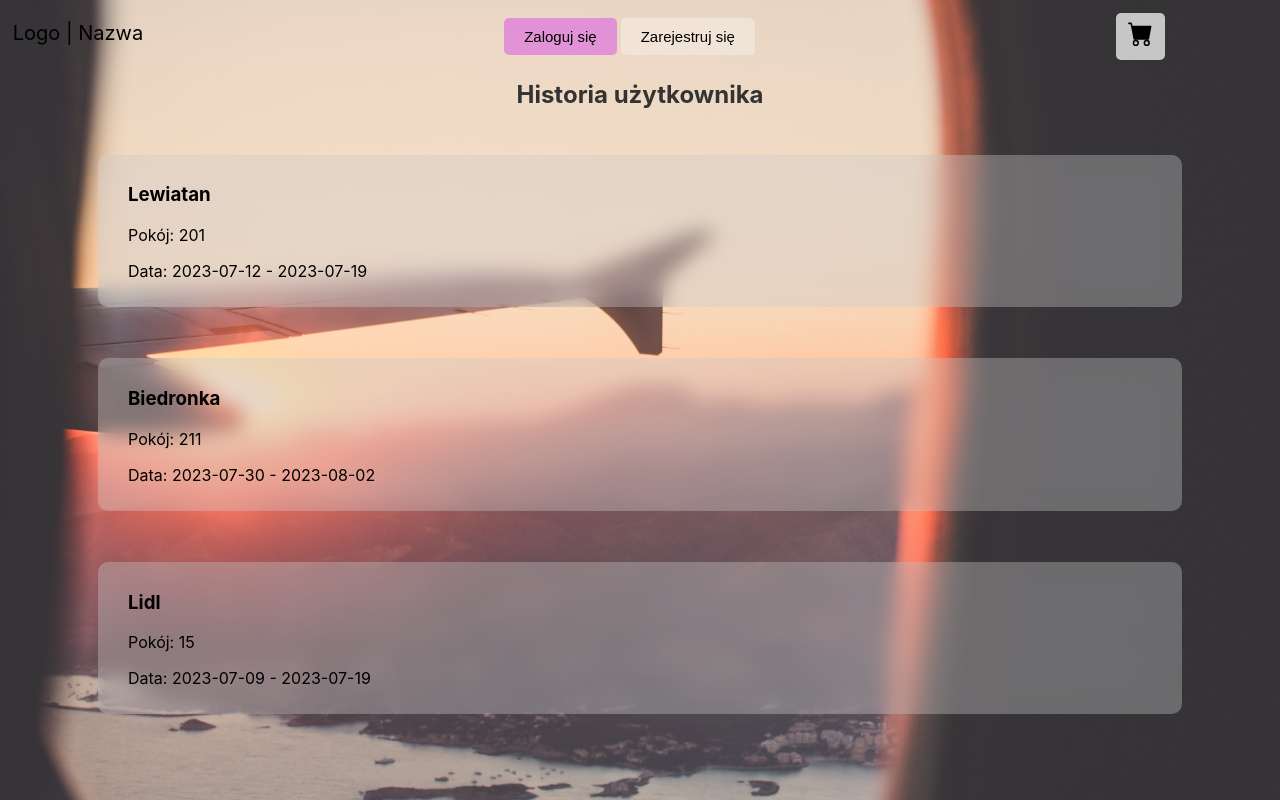
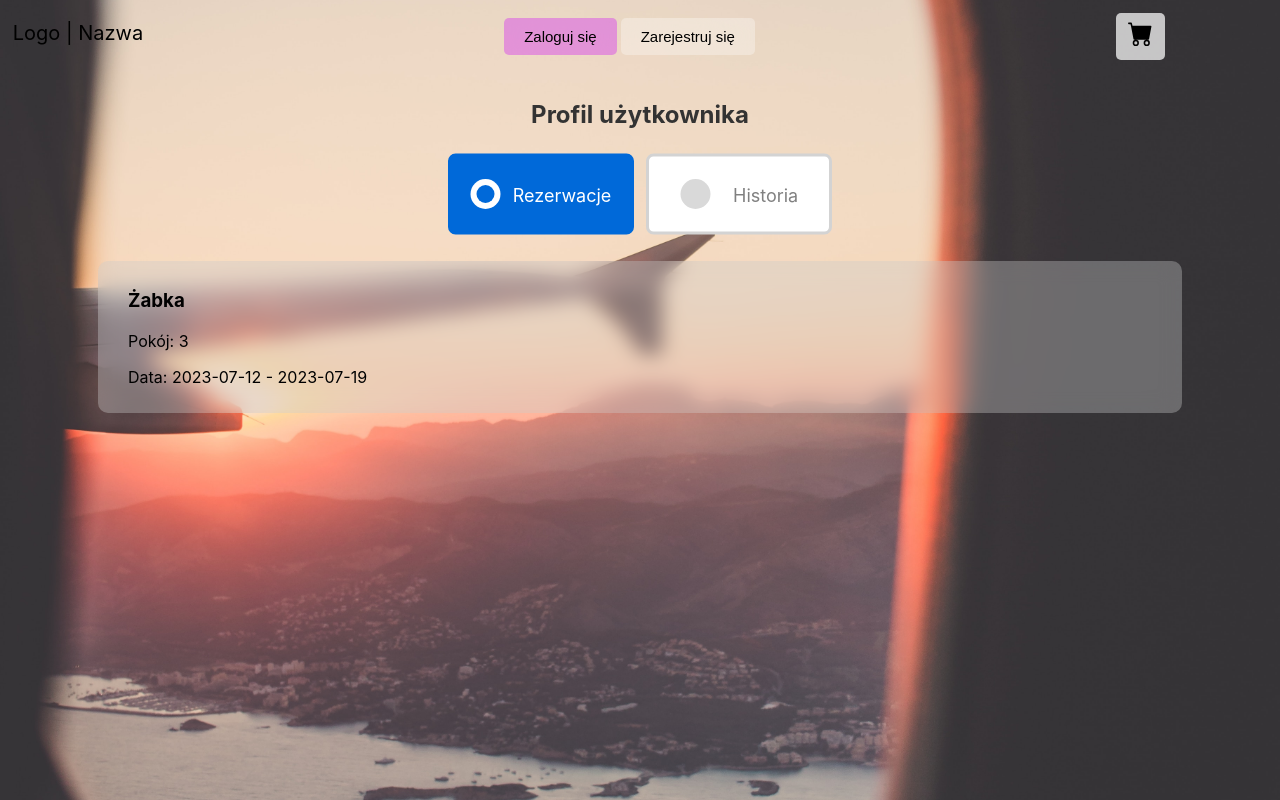
Before and after one commit to krzyswys/Hotel-managment-database, a React (Create React App) app in the folder client/: page /history in a window 1280 px wide. Built offline with nearby package versions, Linux system fonts and the light colour scheme.

Commit message:
user history front

```diff
--- a/client/src/pages/History/History.js
+++ b/client/src/pages/History/History.js
@@ -1,16 +1,52 @@
-import React from 'react';
+import {React, useState} from 'react';
 import './history.css'
 import HistoryRecord from "../HistoryRecord/HistoryRecord"
+import appState from "../../State"
 
 const History = () => {
+  const [selectedOption, setSelectedOption] = useState("reservations");
+  const onRadioChange = e => {
+    setSelectedOption(e.target.value)
+  }
+
   return (
     <div className="history">
-      <h2>Historia użytkownika</h2>
-      <div className="hotel-query-container">
-        <HistoryRecord hotelName="Lewiatan" room="201" dateFrom="2023-07-12" dateTo="2023-07-19"/>
-        <HistoryRecord hotelName="Biedronka" room="211" dateFrom="2023-07-30" dateTo="2023-08-02"/>
-        <HistoryRecord hotelName="Lidl" room="15" dateFrom="2023-07-09" dateTo="2023-07-19"/>
+      <h2>Profil użytkownika {appState.login}</h2>
+
+      <div class="radio-buttons">
+        <input type="radio" name="option" id="option-1"
+          value="reservations"
+          checked={selectedOption === "reservations"}
+          onChange={onRadioChange}
+        ></input>
+
+        <input type="radio" name="option" id="option-2"
+          value="history" checked={selectedOption === "history"}
+          onChange={onRadioChange}
+        ></input>
+
+        <label for="option-1" class="option option-1">
+          <div class="dot"></div>
+          <span>Rezerwacje</span>
+        </label>
+        <label for="option-2" class="option option-2">
+          <div class="dot"></div>
+          <span>Historia</span>
+        </label>
       </div>
+
+      {selectedOption === "reservations" &&
+        <div className="hotel-query-container">
+          <HistoryRecord hotelName="Żabka" room="3" dateFrom="2023-07-12" dateTo="2023-07-19"/>
+        </div>
+      }
+      {selectedOption === "history" &&
+        <div className="hotel-query-container">
+          <HistoryRecord hotelName="Lewiatan" room="201" dateFrom="2023-07-12" dateTo="2023-07-19"/>
+          <HistoryRecord hotelName="Biedronka" room="211" dateFrom="2023-07-30" dateTo="2023-08-02"/>
+          <HistoryRecord hotelName="Lidl" room="15" dateFrom="2023-07-09" dateTo="2023-07-19"/>
+        </div>
+      }
     </div>
   );
 };
--- a/client/src/pages/History/history.css
+++ b/client/src/pages/History/history.css
@@ -0,0 +1,86 @@
+.history {
+    display: flex;
+    flex-direction: column;
+    align-items: center;
+}
+
+/* Radio buttons */
+.radio-buttons{
+  display: inline-flex;
+  height: 50px;
+  width: 450px;
+  align-items: center;
+  justify-content: space-evenly;
+  border-radius: 5px;
+  padding: 20px 15px;
+
+  user-select: none;
+}
+
+.radio-buttons .option{
+  background: #fff;
+  height: 100%;
+  width: 100px;
+  display: flex;
+  align-items: center;
+  justify-content: space-evenly;
+  margin: 0 10px;
+  border-radius: 5px;
+  cursor: pointer;
+  padding: 0 10px;
+  border: 2px solid lightgrey;
+  transition: all 0.3s ease;
+}
+
+.radio-buttons .option .dot{
+  height: 20px;
+  width: 20px;
+  background: #d9d9d9;
+  border-radius: 50%;
+  position: relative;
+}
+
+.radio-buttons .option .dot::before{
+  position: absolute;
+  content: "";
+  top: 4px;
+  left: 4px;
+  width: 12px;
+  height: 12px;
+  background: #0069d9;
+  border-radius: 50%;
+  opacity: 0;
+  transform: scale(1.5);
+  transition: all 0.3s ease;
+}
+
+input[type="radio"]{
+  display: none;
+}
+
+#option-1:checked:checked ~ .option-1,
+#option-2:checked:checked ~ .option-2{
+  border-color: #0069d9;
+  background: #0069d9;
+}
+
+#option-1:checked:checked ~ .option-1 .dot,
+#option-2:checked:checked ~ .option-2 .dot{
+  background: #fff;
+}
+
+#option-1:checked:checked ~ .option-1 .dot::before,
+#option-2:checked:checked ~ .option-2 .dot::before{
+  opacity: 1;
+  transform: scale(1);
+}
+
+.radio-buttons .option span{
+  font-size: 12px;
+  color: #808080;
+}
+
+#option-1:checked:checked ~ .option-1 span,
+#option-2:checked:checked ~ .option-2 span{
+  color: #fff;
+}
--- a/client/src/pages/HistoryRecord/historyRecord.css
+++ b/client/src/pages/HistoryRecord/historyRecord.css
@@ -1,5 +1,5 @@
 .history-record {
-    width: 80%;
+    width: 80vw;
     margin: 2% 0% 2% 0%;
     background-color: rgba(202, 202, 202, 0.363);
     border-radius: 10px;
```
